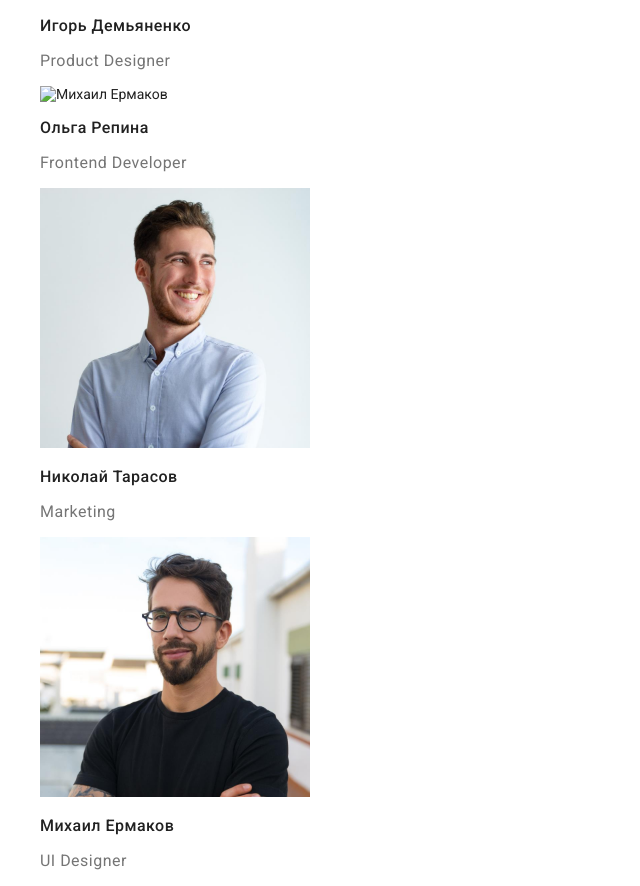
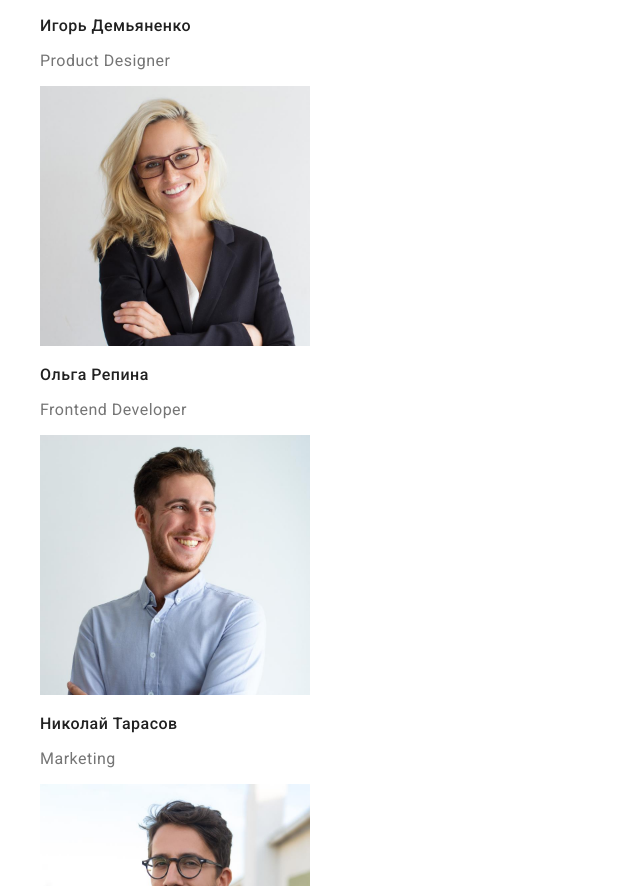
Before and after one commit to r1pplemax/goit-markup-hw-02, a plain HTML site: page index.html in a window 1280 px wide. Shown: the part 1956-2842 px from the top of the page, without its empty margins (0-640 px from the left). Drawn offline with Linux system fonts and the light colour scheme; the site is published under a folder, as on GitHub Pages, so addresses that start at the root find nothing.

Commit message:
Update index.html

```diff
--- a/index.html
+++ b/index.html
@@ -106,7 +106,7 @@
           </li>
           <li class="team-item list">
             <img
-              src="/images/employee-4.jpg"
+              src="./images/employee-4.jpg"
               alt="Михаил Ермаков"
               width="270"
             />
```
